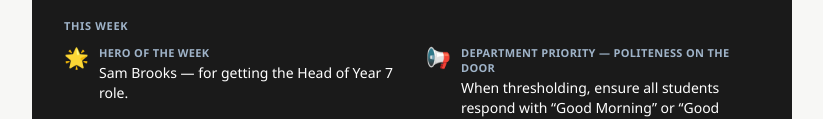
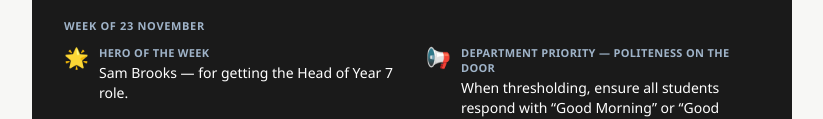
Before and after one commit to natandlouisa-alt/New-Maths-Hub, a plain HTML site: page index.html in a window 1280 px wide. Shown: the part 1918-2037 px from the top of the page, without its empty margins (228-1051 px from the left). Drawn offline with Linux system fonts and the light colour scheme.

Commit message:
Show the banner week date on the home page. (#2)
Read weekOf from weekly-banner.json and label the footer "Week of 23 November" instead of a generic "This Week".

Co-authored-by: Cursor Agent <cursoragent@cursor.com>
Co-authored-by: thenatsalisbury <thenatsalisbury@users.noreply.github.com>

```diff
--- a/index.html
+++ b/index.html
@@ -458,12 +458,24 @@
 
 <script>
 (function() {
+  function weekLabel(iso) {
+    const match = /^(\d{4})-(\d{2})-(\d{2})$/.exec(iso || '');
+    if (!match) return '';
+    const date = new Date(Number(match[1]), Number(match[2]) - 1, Number(match[3]));
+    if (Number.isNaN(date.getTime())) return '';
+    const formatted = date.toLocaleDateString('en-GB', { day: 'numeric', month: 'long' });
+    return 'Week of ' + formatted;
+  }
+
   fetch('weekly-banner.json')
     .then(r => r.ok ? r.json() : Promise.reject())
     .then(data => {
       const grid = document.getElementById('wbGrid');
       const banner = document.getElementById('weeklyBanner');
       if (!data.items || !data.items.length) return;
+      const title = banner.querySelector('.wb-title');
+      const label = weekLabel(data.weekOf);
+      if (title && label) title.textContent = label;
       grid.innerHTML = data.items.map(item => `
         <div class="wb-item">
           <div class="wb-icon">${item.icon || ''}</div>
```
